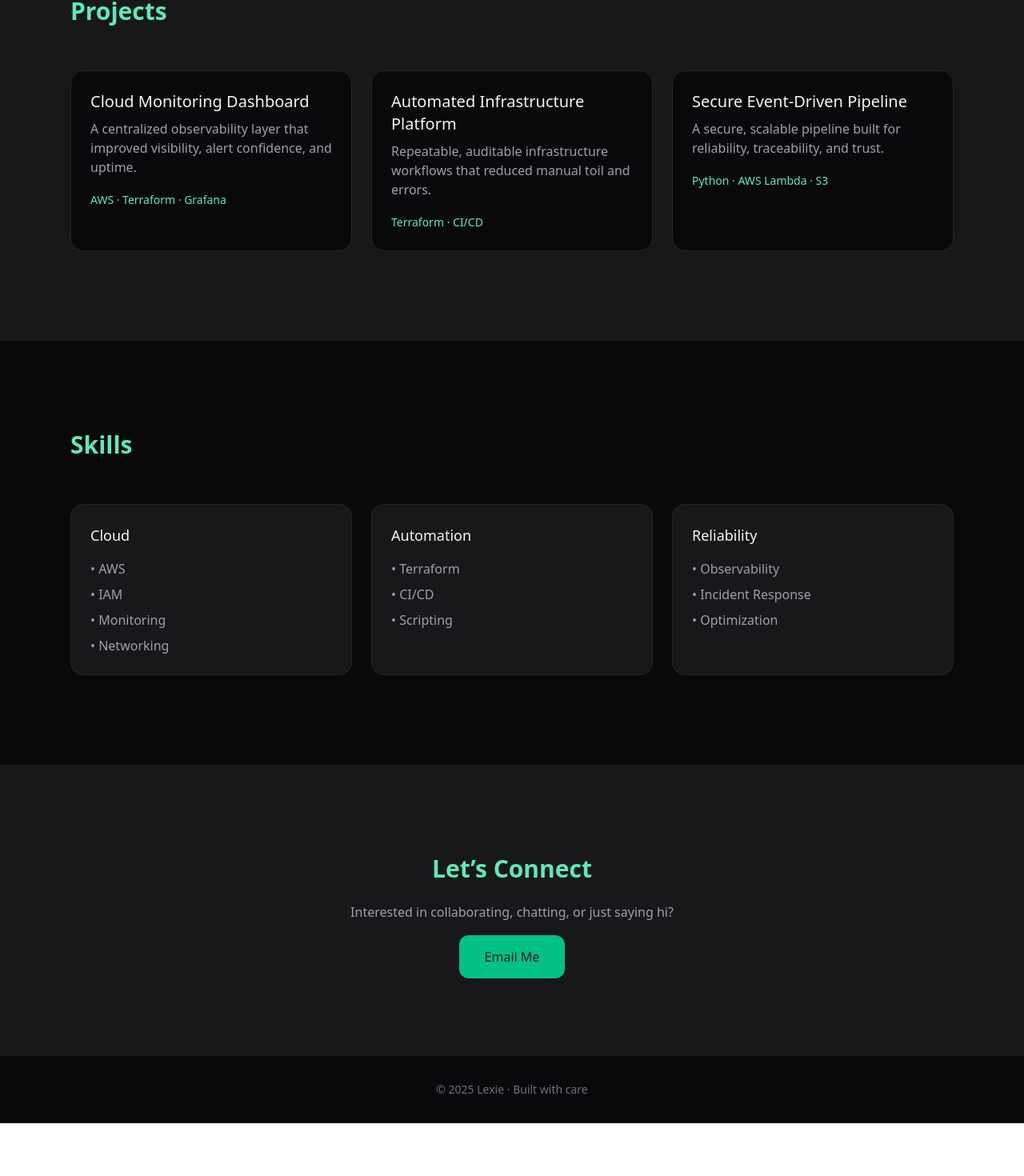
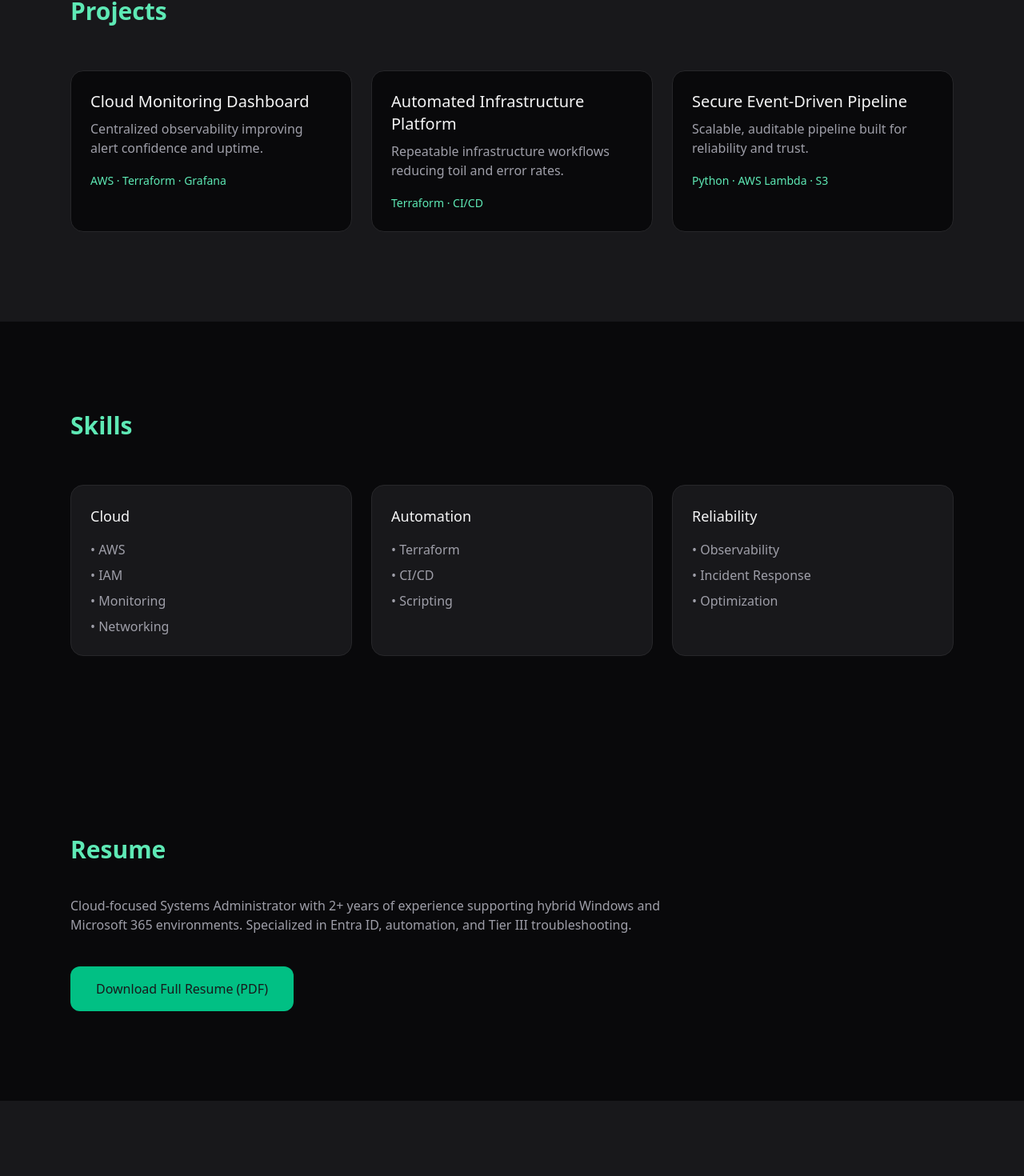
Before and after one commit to alexis-brianna/my-portfolio, a React (Vite) app: page / in a window 1280 px wide. Shown: the part 1125-2595 px from the top of the page at 80% size. Before the commit the page ends 2529 px from the top, so only its background shows below. Built offline with nearby package versions, Linux system fonts and the light colour scheme.

Commit message:
Update portfolio layout and resume section

```diff
--- a/src/App.tsx
+++ b/src/App.tsx
@@ -10,7 +10,7 @@ const fadeUp: Variants = {
     y: 0,
     transition: {
       duration: 0.6,
-      ease: [0.16, 1, 0.3, 1], // smooth ease-out curve (TS-safe)
+      ease: [0.16, 1, 0.3, 1],
     },
   },
 };
@@ -34,6 +34,7 @@ export default function App() {
       <About />
       <Projects />
       <Skills />
+      <Resume />
       <Contact />
       <Footer />
     </div>
@@ -50,7 +51,7 @@ function Navbar() {
           Lexie.dev
         </span>
         <div className="hidden md:flex space-x-6 text-sm text-zinc-400">
-          {["About", "Projects", "Skills", "Contact"].map((item) => (
+          {["About", "Projects", "Skills", "Resume", "Contact"].map((item) => (
             <a
               key={item}
               href={`#${item.toLowerCase()}`}
@@ -70,7 +71,6 @@ function Navbar() {
 function Hero() {
   return (
     <section className="pt-36 pb-28 text-center relative overflow-hidden">
-      {/* Soft background glow */}
       <div className="absolute inset-0 bg-gradient-to-b from-emerald-400/5 to-transparent pointer-events-none" />
 
       <motion.div
@@ -86,7 +86,7 @@ function Hero() {
           Hi, I’m Lexie.
           <br />
           <span className="text-emerald-300">
-            I build calm, reliable cloud systems.
+            Optimize ⚙️ Empower 🌟 Elevate 🌿
           </span>
         </motion.h1>
 
@@ -94,8 +94,8 @@ function Hero() {
           variants={fadeUp}
           className="text-xl text-zinc-400 max-w-2xl mx-auto"
         >
-          Cloud engineering, automation, and operational excellence —
-          designed with care for both systems and people.
+          Cloud engineering, automation, and operational excellence — designed
+          with care for both systems and people.
         </motion.p>
 
         <motion.div
@@ -136,8 +136,8 @@ function About() {
         </h2>
         <p className="text-zinc-400 leading-relaxed">
           I’m a cloud-focused engineer who values clarity, stability, and
-          human-centered design. I love building systems that feel quiet
-          when they’re working — because that’s when everything is right.
+          human-centered design. I love building systems that feel quiet when
+          they’re working — because that’s when everything is right.
         </p>
       </motion.div>
 
@@ -152,19 +152,19 @@ const projectData = [
   {
     title: "Cloud Monitoring Dashboard",
     description:
-      "A centralized observability layer that improved visibility, alert confidence, and uptime.",
+      "Centralized observability improving alert confidence and uptime.",
     stack: "AWS · Terraform · Grafana",
   },
   {
     title: "Automated Infrastructure Platform",
     description:
-      "Repeatable, auditable infrastructure workflows that reduced manual toil and errors.",
+      "Repeatable infrastructure workflows reducing toil and error rates.",
     stack: "Terraform · CI/CD",
   },
   {
     title: "Secure Event-Driven Pipeline",
     description:
-      "A secure, scalable pipeline built for reliability, traceability, and trust.",
+      "Scalable, auditable pipeline built for reliability and trust.",
     stack: "Python · AWS Lambda · S3",
   },
 ];
@@ -244,13 +244,7 @@ function Skills() {
   );
 }
 
-function SkillBlock({
-  title,
-  items,
-}: {
-  title: string;
-  items: string[];
-}) {
+function SkillBlock({ title, items }: { title: string; items: string[] }) {
   return (
     <motion.div
       variants={fadeUp}
@@ -265,6 +259,39 @@ function SkillBlock({
         ))}
       </ul>
     </motion.div>
+  );
+}
+
+/* ---------------- RESUME ---------------- */
+
+function Resume() {
+  return (
+    <section id="resume" className="max-w-6xl mx-auto px-6 py-28">
+      <motion.h2
+        initial="hidden"
+        whileInView="visible"
+        viewport={{ once: true }}
+        variants={fadeUp}
+        className="text-3xl font-semibold mb-10 text-emerald-300"
+      >
+        Resume
+      </motion.h2>
+
+      <motion.p variants={fadeUp} className="text-zinc-400 max-w-3xl mb-10">
+        Cloud-focused Systems Administrator with 2+ years of experience
+        supporting hybrid Windows and Microsoft 365 environments. Specialized
+        in Entra ID, automation, and Tier III troubleshooting.
+      </motion.p>
+
+      <motion.a
+        variants={fadeUp}
+        href="/Alexis-Chaffin-Resume.pdf"
+        target="_blank"
+        className="inline-flex px-8 py-4 rounded-xl bg-emerald-400/90 hover:bg-emerald-300 text-zinc-900 font-medium transition"
+      >
+        Download Full Resume (PDF)
+      </motion.a>
+    </section>
   );
 }
 
@@ -283,7 +310,7 @@ function Contact() {
           Let’s Connect
         </h2>
         <p className="text-zinc-400 mb-8">
-          Interested in collaborating, chatting, or just saying hi?
+          Interested in collaborating or just saying hi?
         </p>
         <a
           href="mailto:youremail@example.com"
```
